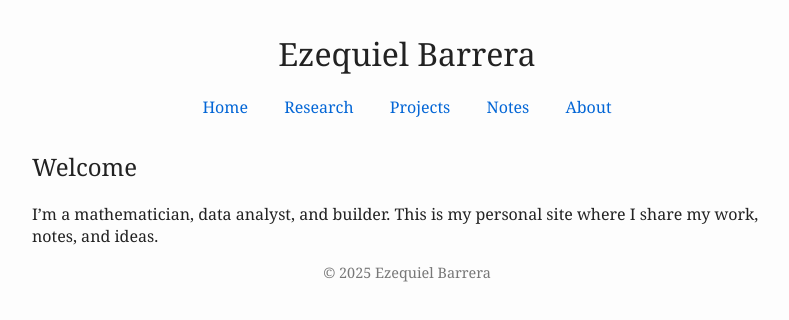
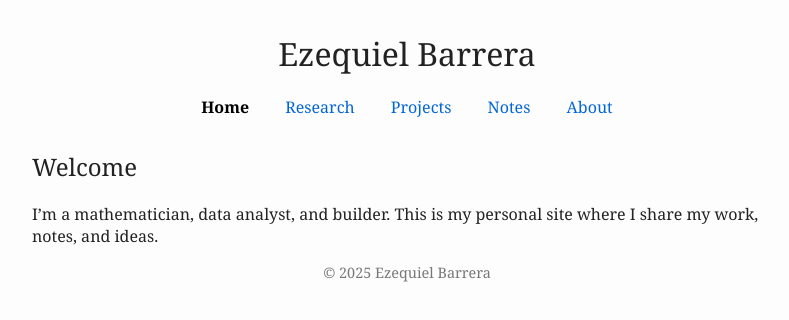
Before and after one commit to walterbarrera1234/Ezequiel_Laboratory, a plain HTML site: page index.html in a window 1280 px wide. Shown: the whole page, without its empty margins (233-1022 px from the left). Drawn offline with Linux system fonts and the light colour scheme.

Commit message:
Added bolding to home tab index.html

```diff
--- a/index.html
+++ b/index.html
@@ -10,7 +10,7 @@
   <header>
     <h1>Ezequiel Barrera</h1>
     <nav>
-      <a href="#">Home</a>
+      <a href="https://walterbarrera1234.github.io/Ezequiel_Laboratory/index.html#" class="active">Home</a>
       <a href="#">Research</a>
       <a href="https://walterbarrera1234.github.io/Ezequiel_Laboratory/projects">Projects</a>
       <a href="#">Notes</a>
```
